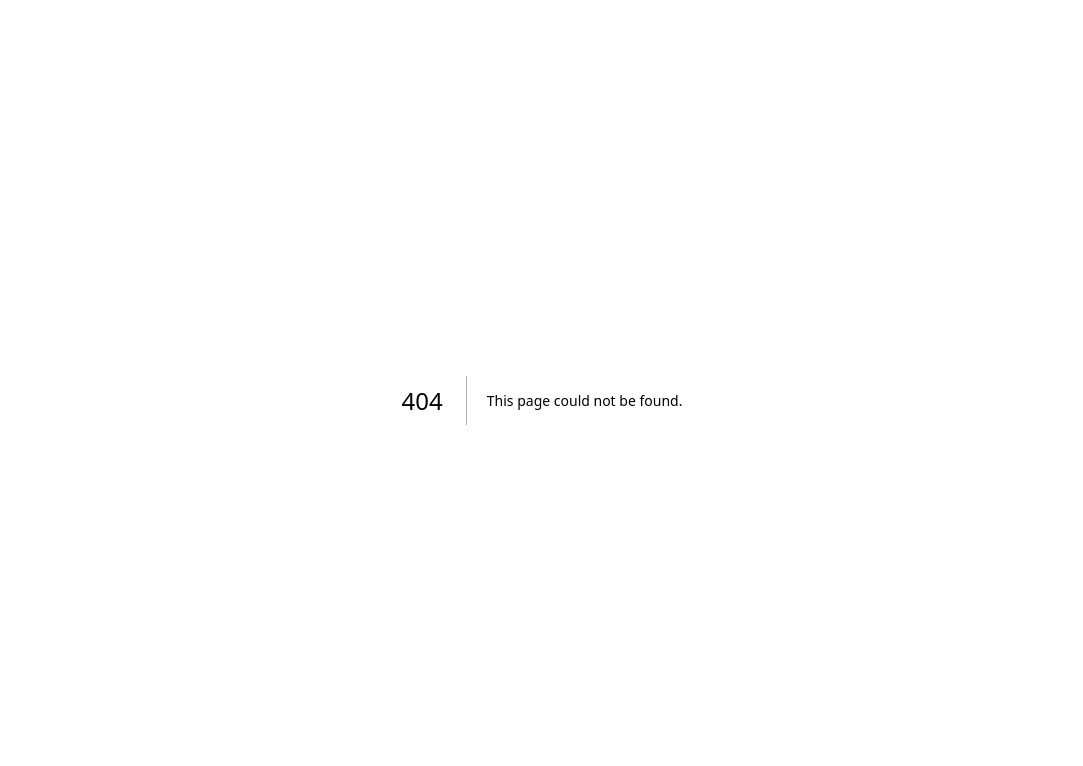
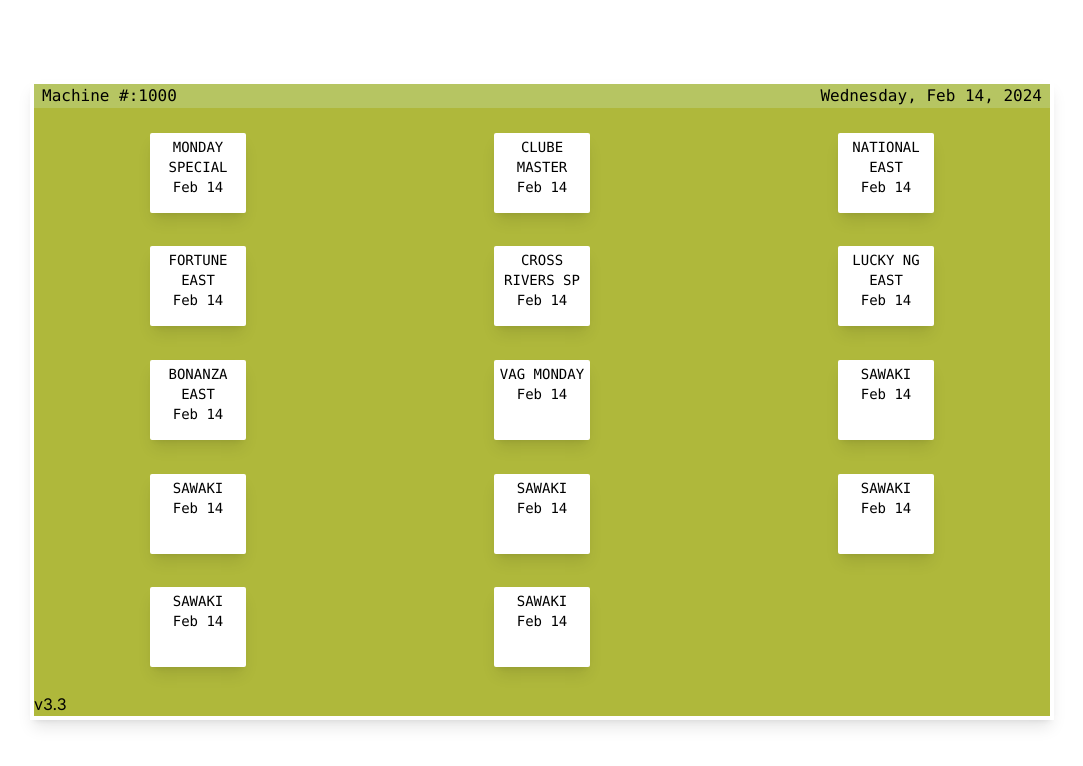
Before and after one commit to fullupe/ternimalpad, a Next.js app: page /gamemenu in a window 1280 px wide. Before the commit this address had no page. Shown: the top 766 px of the page, without its empty margins (98-1181 px from the left). Built offline with nearby package versions, Linux system fonts and the light colour scheme.

Commit message:
gamemenu added

```diff
--- a/app/components/Login.tsx
+++ b/app/components/Login.tsx
@@ -28,14 +28,14 @@ export default function Login({}: Props) {
     // }
     const getPinCode = (val:string)=>{
 
-        if (val === 'clear') {
+        if (val === 'c') {
            setPassword('');
            setErrormessage(" ")
 
-    }   else if (val === 'enter') {
+    }   else if (val === 'v') {
       // Call handleSubmit
           if(dbPassword === password){
-            router.push("/mainmenu")
+            router.push("/gamemenu")
           }else{
             setErrormessage("pls enter Correct PinCode")
           }
@@ -58,7 +58,7 @@ export default function Login({}: Props) {
      {
       erromessage && (
 
-        <p className="text-white text-xs text-center pt-2">{erromessage}</p>
+        <p className="text-red-900 text-xs text-center pt-2">{erromessage}</p>
       )
      }
 
--- a/app/components/NumberedKeyPad.tsx
+++ b/app/components/NumberedKeyPad.tsx
@@ -11,12 +11,12 @@ const NumberedKeyPad =({handleKeyPress,password}:Props) => {
 
   return (
     <div className="grid grid-cols-3 gap-4">
-      {[1, 2, 3, 4, 5, 6, 7, 8, 9, 'clear', 0, 'enter'].map((key: any) => (
+      {[1, 2, 3, 4, 5, 6, 7, 8, 9, 'c', 0, 'v'].map((key: any) => (
         <button
           key={key}
           className="bg-gray-200 p-4 rounded-md text-xl font-semibold disabled:font-thin hover:bg-gray-300 focus:outline-none disabled:bg-gray-500"
           onClick={() => handleKeyPress(key)}
-          disabled={(key !== 'enter' && key !== 'clear'&& password.length == 4)}
+          disabled={(key !== 'v' && key !== 'c'&& password.length == 4)}
         >
           <p className='text-black text-2xl'>
             {key}
--- /dev/null
+++ b/app/gamemenu/page.tsx
@@ -0,0 +1,140 @@
+"use client"
+import React from 'react'
+
+
+type gameType={
+  id: number,
+    game: string,
+    date: Date,
+}
+
+const games =[
+    {
+      id:1,
+      game:"Monday special",
+      date: new Date()
+    },
+    {
+      id:2,
+      game:"Clube Master",
+      date: new Date()
+    },
+    {
+      id:3,
+      game:"National east",
+      date: new Date()
+    },
+    {
+      id:4,
+      game:"Fortune east",
+      date: new Date()
+    },
+    {
+      id:5,
+      game:"Cross Rivers sp",
+      date: new Date()
+    },
+    {
+      id:6,
+      game:"LUcky NG east",
+      date: new Date()
+    },
+    {
+      id:7,
+      game:"Bonanza east",
+      date: new Date()
+    },
+    {
+      id:8,
+      game:"vag monday",
+      date: new Date()
+    },
+    {
+      id:9,
+      game:"Sawaki",
+      date: new Date()
+    },
+    {
+      id:10,
+      game:"Sawaki",
+      date: new Date()
+    },
+    {
+      id:11,
+      game:"Sawaki",
+      date: new Date()
+    },
+    {
+      id:12,
+      game:"Sawaki",
+      date: new Date()
+    },
+    {
+      id:13,
+      game:"Sawaki",
+      date: new Date()
+    },
+    {
+      id:14,
+      game:"Sawaki",
+      date: new Date()
+    },
+  ]
+
+type Props = {
+
+}
+
+export default function page({}: Props) {
+
+  const handleGameSelection =(game:string, id:number, date:Date)=>{
+
+
+  }
+
+  return (
+    <div className=" h-screen justify-center items-center">
+
+    <div className="flex justify-center h-full w-full items-center">
+
+          <div className=" flex flex-col justify-center w-full md:max-w-[80%] bg-blackj h-full">
+
+            {/* screen */}
+            <div className="w-full h-[80%] pb-20 bg-[#AFB83B]  border-4 border-white shadow-lg">
+
+              <div className="flex w-full h-6 bg-cyan-100/20  font-mono justify-between px-2">
+                <p>Machine #:1000</p>
+                <p>{new Date().toLocaleDateString('en-us', { weekday:"long", year:"numeric", month:"short", day:"numeric"}) }</p>
+              </div>
+              <div className="grid grid-cols-3  h-full w-full gap-4 my-4 items-center  justify-center  ">
+
+                {
+                  games.map((val:gameType)=>(
+
+                <div onClick={()=>handleGameSelection(val.game,val.id,val.date)} key={val.id} className="bg-white py-1 cursor-pointer hover:opacity-80 h-[80px] text-center justify-center text-black shadow-lg mx-auto rounded-sm  text-sm font-mono font-medium  w-24 ">
+                  <p className="uppercase">
+                    {val.game}
+                    </p>
+                    <p>{val.date.toLocaleDateString("en-us",{day:"numeric",month:"short"})}</p>
+                </div>
+                  ))
+                }
+
+
+              </div>
+              <div>v3.3</div>
+
+            </div>
+
+
+
+
+
+          </div>
+
+
+    </div>
+
+      </div>
+  )
+}
--- a/app/mainmenu/page.tsx
+++ b/app/mainmenu/page.tsx
@@ -1,55 +1,10 @@
 import React from 'react'
+import Keypad from '../components/Keypad'
 
 
 type Props = {}
 
-const games =[
-  {
-    id:1,
-    game:"Monday special",
-    date: new Date()
-  },
-  {
-    id:2,
-    game:"Clube Master",
-    date: new Date()
-  },
-  {
-    id:3,
-    game:"National east",
-    date: new Date()
-  },
-  {
-    id:4,
-    game:"Fortune east",
-    date: new Date()
-  },
-  {
-    id:5,
-    game:"Cross Rivers sp",
-    date: new Date()
-  },
-  {
-    id:6,
-    game:"LUcky NG east",
-    date: new Date()
-  },
-  {
-    id:7,
-    game:"Bonanza east",
-    date: new Date()
-  },
-  {
-    id:8,
-    game:"vag monday",
-    date: new Date()
-  },
-  {
-    id:9,
-    game:"Sawaki",
-    date: new Date()
-  }
-]
+
 
 export default function page({}: Props) {
   return (
@@ -68,18 +23,7 @@ export default function page({}: Props) {
               </div>
               <div className="grid grid-cols-3  h-full w-full gap-4 my-4 items-center  justify-center  ">
 
-                {
-                  games.map((val)=>(
-
-                <div key={val.id} className="bg-white py-1 h-[80px] text-center justify-center text-black shadow-lg mx-auto rounded-sm  text-sm font-mono font-medium  w-24 ">
-                  <p className="uppercase">
-                    {val.game}
-                    </p>
-                    <p>{val.date.toLocaleDateString("en-us",{day:"numeric",month:"short"})}</p>
-                </div>
-                  ))
-                }
-
+              {/* screen */}
 
 
               </div>
@@ -88,8 +32,10 @@ export default function page({}: Props) {
             </div>
 
 
+
+            <div className="p-4">
               {/* keypad */}
-            <div>
+              <Keypad/>
 
             </div>
 
```
